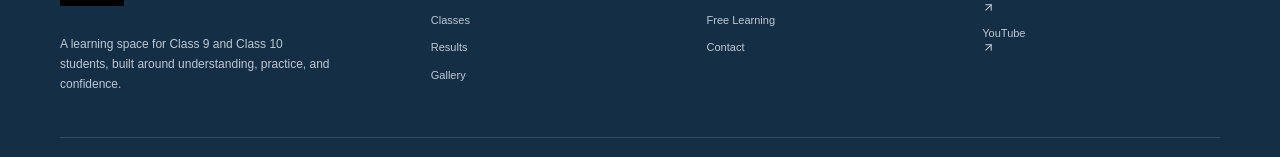
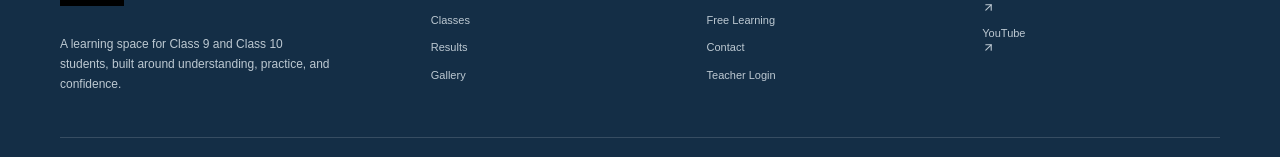
Before and after one commit to DevanshSingh06/Priyanka-Learning-Hub, a Next.js app: page / in a window 1280 px wide. Shown: the part 4372-4529 px from the top of the page. Built offline with nearby package versions, Linux system fonts and the light colour scheme; no server answers; the database is empty.

Commit message:
Phase C4: add teacher login access

```diff
--- a/components/layout/site-footer.tsx
+++ b/components/layout/site-footer.tsx
@@ -7,7 +7,7 @@ import { buildWhatsAppUrl } from "@/lib/utils/whatsapp";
 
 const footerLinks = [
   { title: "Explore", links: [["About", "/about"], ["Classes", "/classes"], ["Results", "/results"], ["Gallery", "/gallery"]] },
-  { title: "Resources", links: [["Notes Corner", "/notes"], ["Free Learning", "/learning"], ["Contact", "/contact"]] },
+  { title: "Resources", links: [["Notes Corner", "/notes"], ["Free Learning", "/learning"], ["Contact", "/contact"], ["Teacher Login", "/teacher/login"]] },
 ];
 
 export function SiteFooter() {
```
